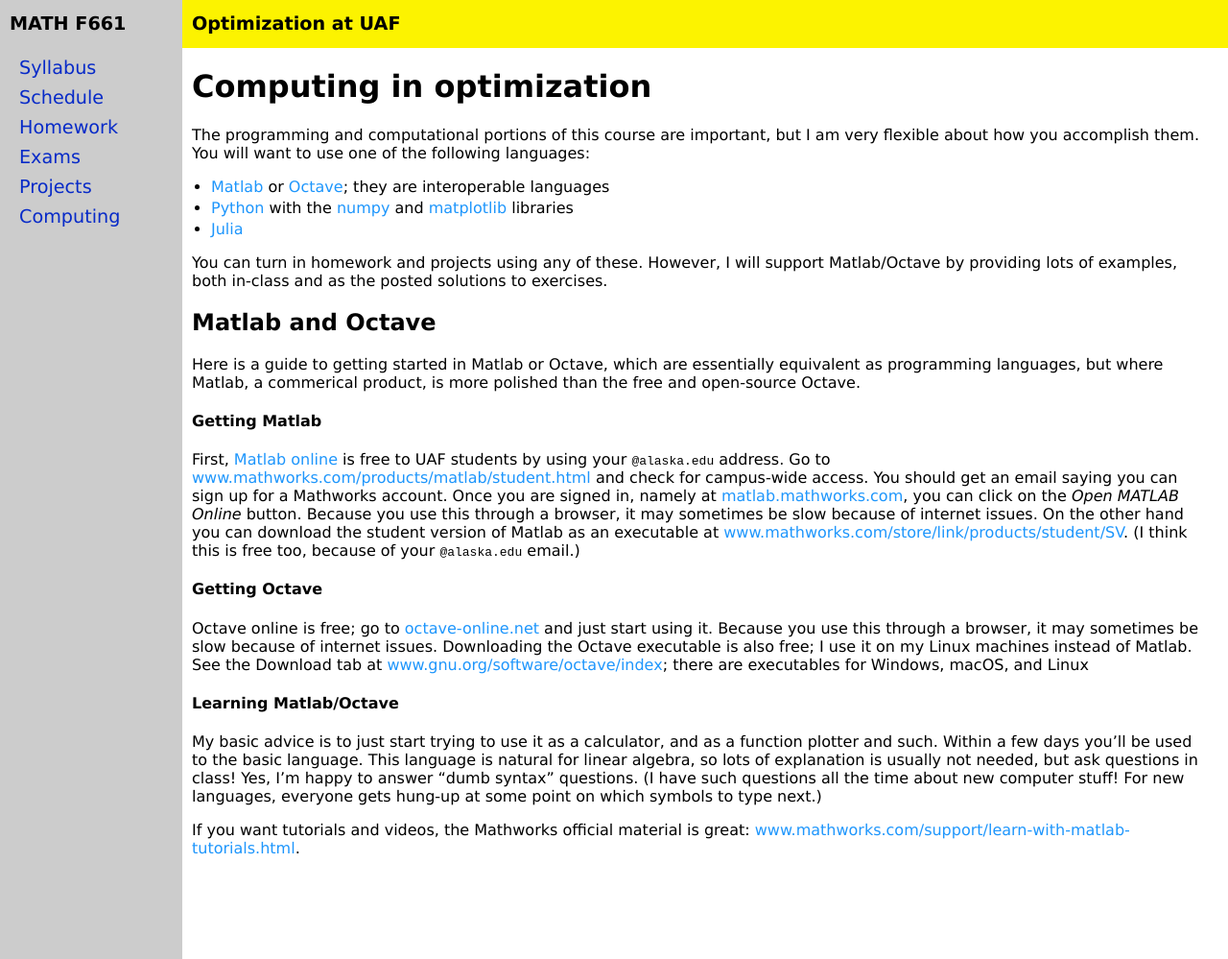
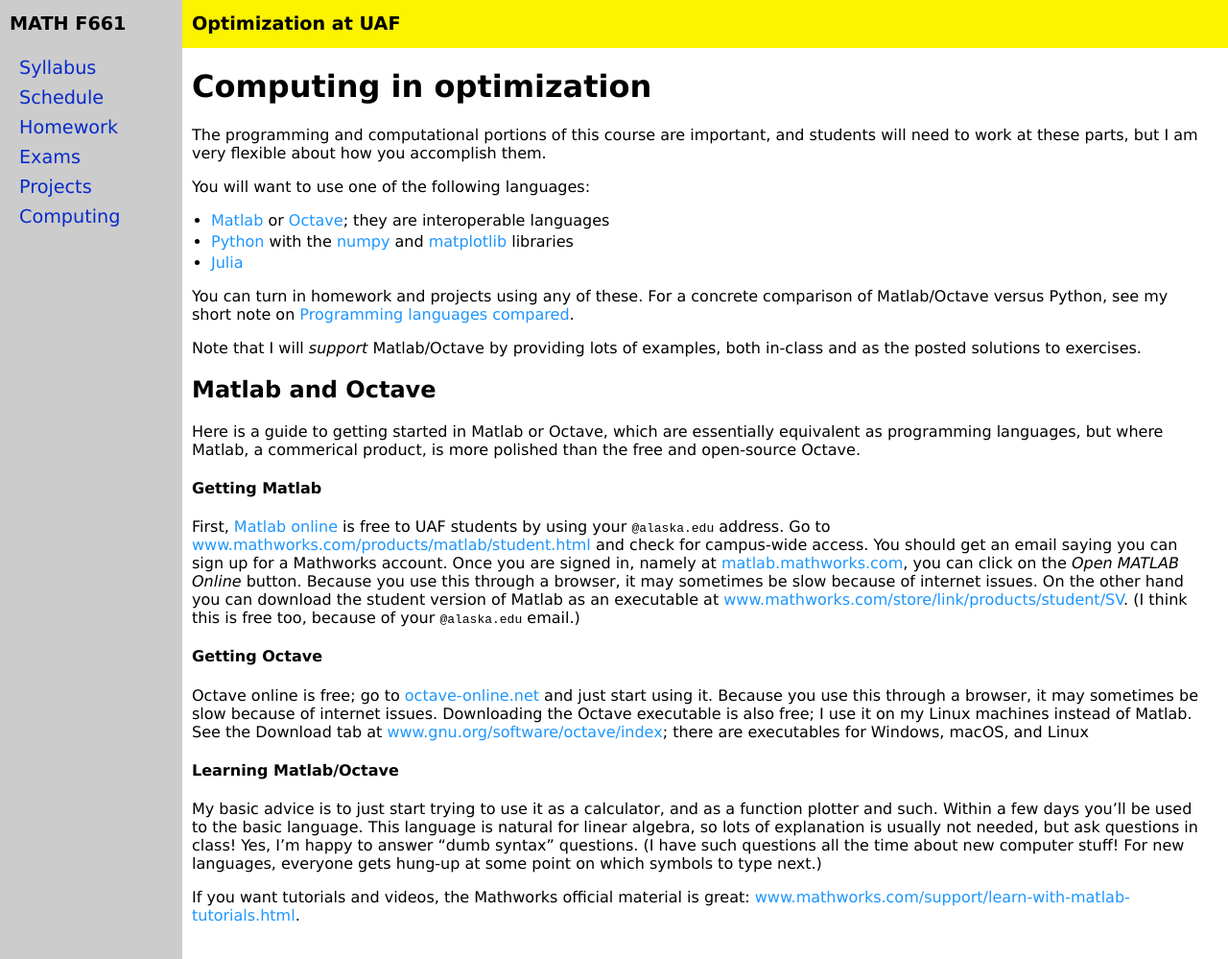
Before and after one commit to bueler/opt, a Jekyll site: the page built from computing.md, in a window 1280 px wide and 999 px high. Shown: the whole window at 96% size. Built offline with Jekyll 4.4.1, drawn with Linux system fonts in a browser that asks for light colours.

Commit message:
link programming languages compared doc (from bueler.github.io)

```diff
--- a/computing.md
+++ b/computing.md
@@ -5,13 +5,17 @@
 
 # Computing in optimization
 
-The programming and computational portions of this course are important, but I am very flexible about how you accomplish them.  You will want to use one of the following languages:
+The programming and computational portions of this course are important, and students will need to work at these parts, but I am very flexible about how you accomplish them.
+
+You will want to use one of the following languages:
 
   * [Matlab](https://matlab.mathworks.com/) or [Octave](https://www.gnu.org/software/octave/index); they are interoperable languages
   * [Python](http://python.org/) with the [numpy](https://numpy.org/) and [matplotlib](http://matplotlib.org/) libraries
   * [Julia](https://julialang.org/)
 
-You can turn in homework and projects using any of these.  However, I will support Matlab/Octave by providing lots of examples, both in-class and as the posted solutions to exercises.
+You can turn in homework and projects using any of these.  For a concrete comparison of Matlab/Octave versus Python, see my short note on [Programming languages compared](https://bueler.github.io/compareMOP.pdf).
+
+Note that I will _support_ Matlab/Octave by providing lots of examples, both in-class and as the posted solutions to exercises.
 
 ## Matlab and Octave
 
```
